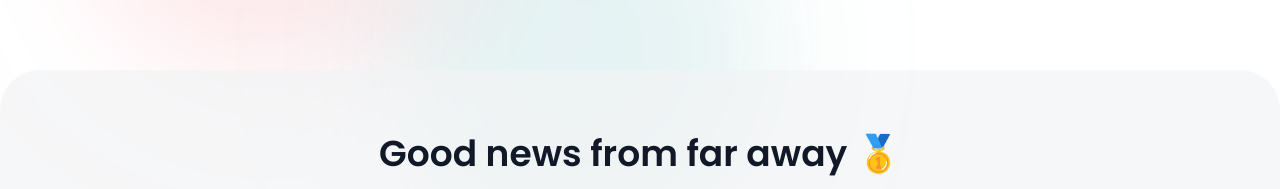
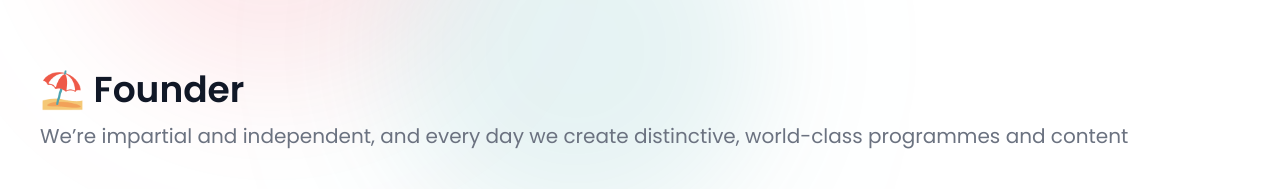
Before and after one commit to AmilSrinath/petal-pink-site, a React (Create React App) app: page /about in a window 1280 px wide. Shown: the part 520-709 px from the top of the page. Built offline with nearby package versions, Linux system fonts and the light colour scheme; no server answers.

Commit message:
change ip address

```diff
--- a/src/containers/PageAbout/PageAbout.tsx
+++ b/src/containers/PageAbout/PageAbout.tsx
@@ -33,7 +33,7 @@ const PageAbout: FC<PageAboutProps> = ({ className = "" }) => {
           subHeading="We’re impartial and independent, and every day we create distinctive, world-class programmes and content which inform, educate and entertain millions of people in the around the world."
         />
 
-        {/*<SectionFounder />*/}
+        <SectionFounder />
         <div className="relative py-16">
           <BackgroundSection />
           <SectionClientSay />
```
Also changed, not shown: 1 other file (tests, documents, lock files or other folders).
